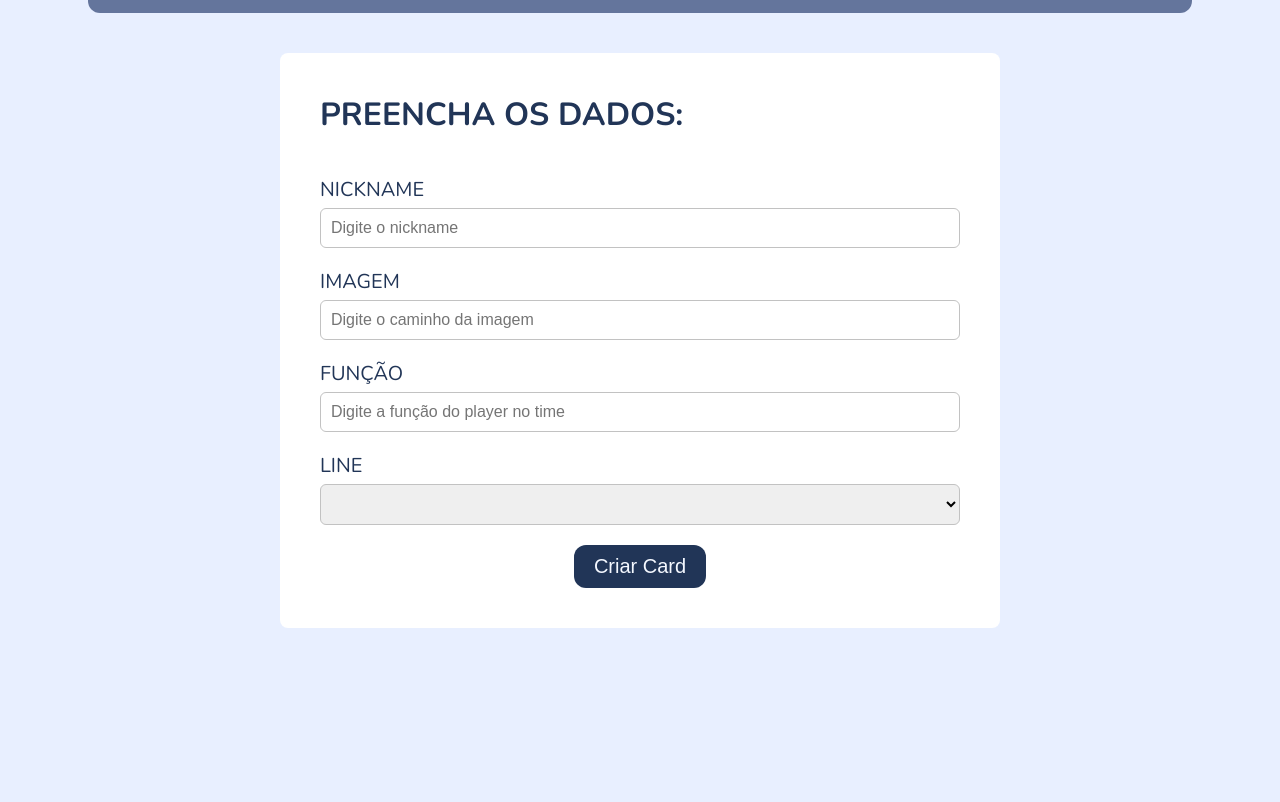
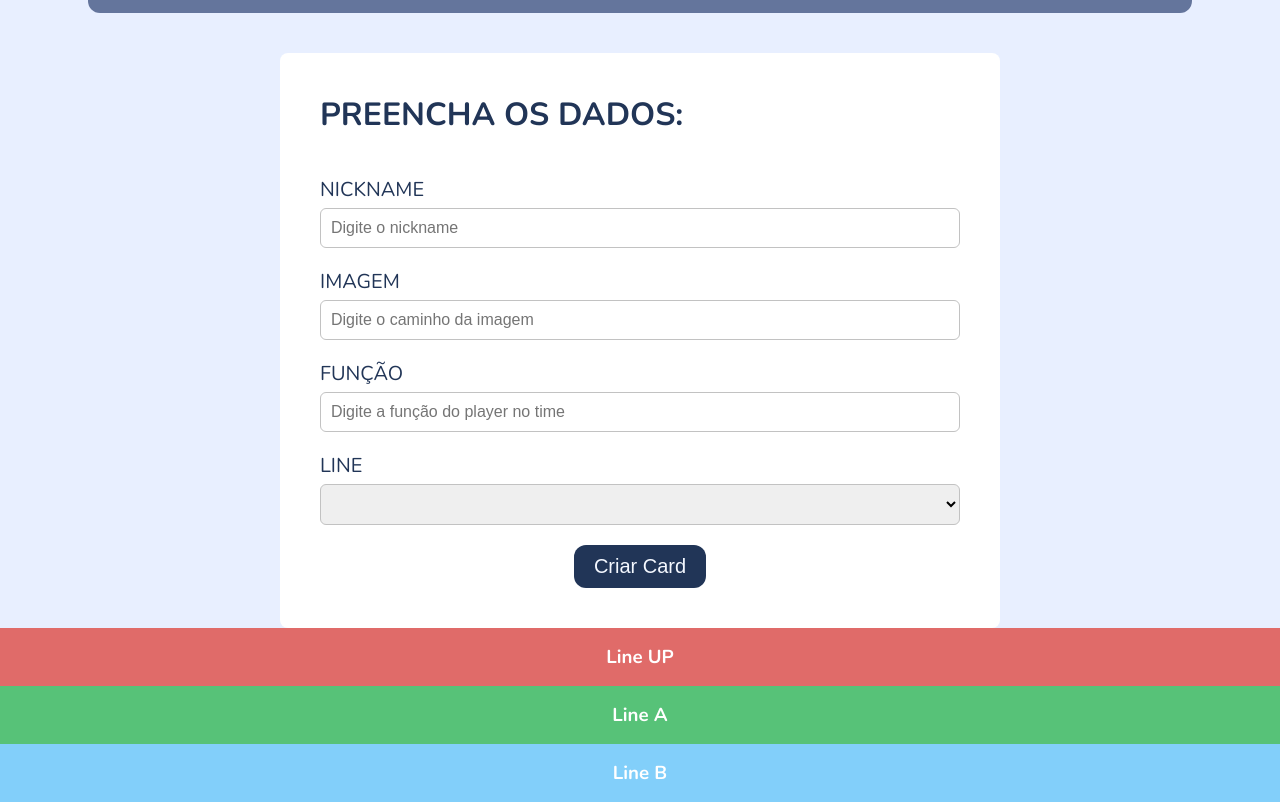
Before and after one commit to FelipeLohan/makemylist-client-react, a React (Vite) app: page / in a window 1280 px wide. Shown: the part 345-1147 px from the top of the page. Before the commit the page ends 973 px from the top, so only its background shows below. Built offline with nearby package versions, Linux system fonts and the light colour scheme.

Commit message:
Created Line component, and mapped in App, elevated teams array, transforming in a object.

```diff
--- a/src/App.jsx
+++ b/src/App.jsx
@@ -1,26 +1,46 @@
-import { useState } from "react"
-import { Form } from "./components/Form"
-import { Header } from "./components/Header"
-import { HeroBanner } from "./components/HeroBanner"
-
+import { useState } from "react";
+import { Form } from "./components/Form";
+import { Header } from "./components/Header";
+import { HeroBanner } from "./components/HeroBanner";
+import { Line } from "./components/Line";
 
 function App() {
-
-  const [teamMember, setTeamMember] = useState([])
+  const [teamMember, setTeamMember] = useState([]);
 
   const handleTeamMembers = (newMember) => {
-    setTeamMember([...teamMember, newMember])
-  }
+    setTeamMember([...teamMember, newMember]);
+  };
+
+  const Lines = [
+    {
+      name: "Line UP",
+      primaryColor: "#E06B69",
+      secondaryColor: "linear-gradient(to bottom, #E06B69 0%, #FF9E9C 100%);",
+    },
+    {
+      name: "Line A",
+      primaryColor: "#57C278",
+      secondaryColor: "linear-gradient(to bottom, #57C278 0%, #9CF3B7 100%);",
+    },
+    {
+      name: "Line B",
+      primaryColor: "#82CFFA",
+      secondaryColor: "linear-gradient(to bottom, #82CFFA 0%, #A3DEFF 100%);",
+    }
+  ];
 
   return (
     <>
       <div>
         <Header />
         <HeroBanner />
-        <Form memberValue={handleTeamMembers}/>
+        <Form memberValue={handleTeamMembers} />
+        {Lines.map(e => {
+          return <Line key={e.name} name={e.name} primaryColor={e.primaryColor} secondaryColor={e.secondaryColor} />
+        })}
       </div>
     </>
-  )
+  );
 }
 
-export default App
+export default App;
--- /dev/null
+++ b/src/components/Line/Line.jsx
@@ -0,0 +1,39 @@
+import styled from "styled-components";
+import PropTypes from "prop-types";
+
+const LineContainer = styled.section`
+  display: flex;
+  justify-content: center;
+`;
+
+const Line = (props) => {
+  const TitleLineContainer = styled.div`
+    display: flex;
+    width: 100%;
+    justify-content: center;
+    padding: 16px;
+    background-color: ${props.primaryColor};
+
+    & h3 {
+      color: #fff;
+    }
+  `;
+
+  return (
+    <>
+      <LineContainer>
+        <TitleLineContainer>
+          <h3>{props.name}</h3>
+        </TitleLineContainer>
+
+      </LineContainer>
+    </>
+  );
+};
+
+Line.propTypes = {
+  primaryColor: PropTypes.string.isRequired,
+  name: PropTypes.string.isRequired,
+}
+
+export { Line };
--- /dev/null
+++ b/src/components/Line/index.jsx
@@ -0,0 +1,3 @@
+import { Line } from "./Line.jsx";
+
+export { Line }
--- /dev/null
+++ b/src/components/PlayerCard/index.jsx
@@ -0,0 +1,3 @@
+import { PlayerCard } from "./PlayerCard.jsx";
+
+export { PlayerCard }
```
Also changed, not shown: src/components/PlayerCard/PlayerCard.jsx (added, +9 -0 lines).
